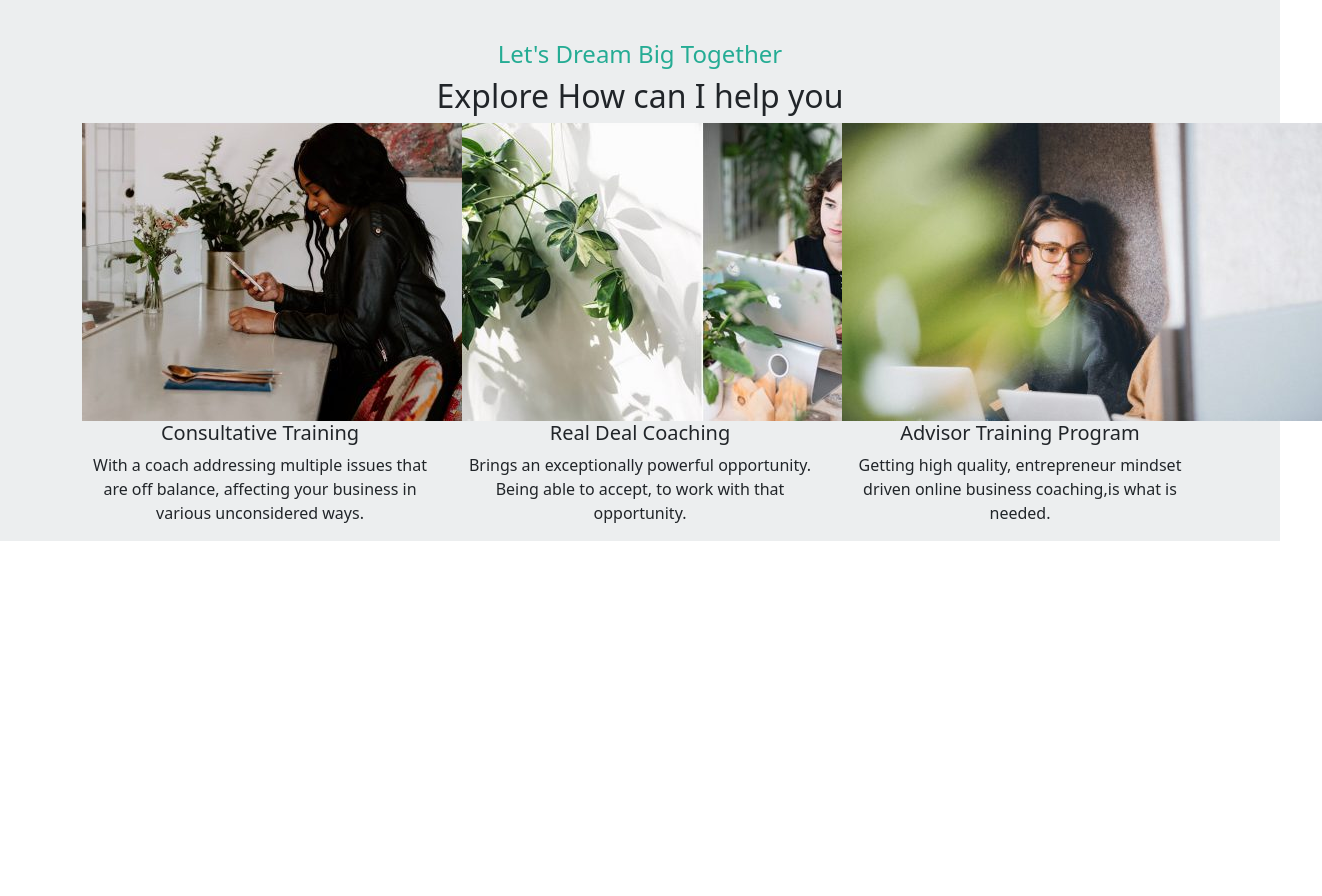
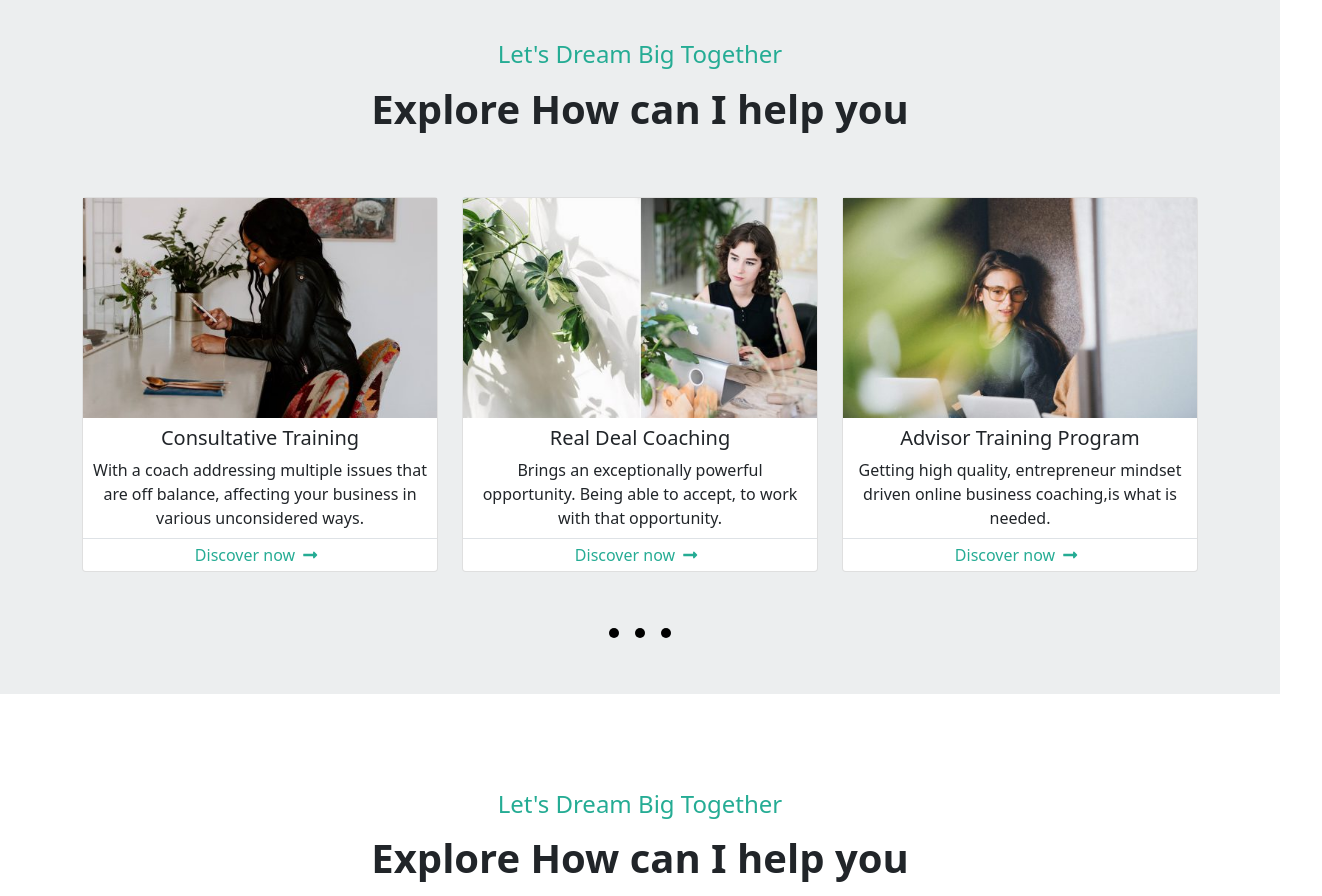
Before and after one commit to Forklein/proj-html-vuejs, a Vue app: page / in a window 1280 px wide. Shown: the part 1540-2436 px from the top of the page, 1322 px wide, since content can reach past the window. Before the commit the page ends 2081 px from the top, so only its background shows below. Built offline with nearby package versions, Linux system fonts and the light colour scheme.

Commit message:
Add coursescard for section courses

```diff
--- /dev/null
+++ b/src/assets/data/dataCourses.js
@@ -0,0 +1,22 @@
+export default [
+    {
+        description: "Learning to Write as a Professional Author",
+        price: "$40.00",
+        image: "02"
+    },
+    {
+        description: "Customer-centric Info-Tech Strategies",
+        price: "Free",
+        image: "03"
+    },
+    {
+        description: "Open Programming Courses for Everyone: Python",
+        price: "$19.00",
+        image: "04"
+    },
+    {
+        description: "Academic Listening and Note-taking",
+        price: "$26.00",
+        image: "06"
+    }
+]
--- /dev/null
+++ b/src/components/CoursesCard.vue
@@ -0,0 +1,21 @@
+<template>
+  <div class="card">
+    <img :src="getImg(data.image)" alt="" />
+    {{ data.price }}
+  </div>
+</template>
+
+<script>
+export default {
+  name: "CoursesCard",
+  props: ["data"],
+  methods: {
+    getImg(image) {
+      return require(`@/assets/images/stock-full-hd-${image}-443x600.jpg`);
+    },
+  },
+};
+</script>
+
+<style scoped lang="scss">
+</style>
--- a/src/components/ExploreCard.vue
+++ b/src/components/ExploreCard.vue
@@ -1,8 +1,23 @@
 <template>
-  <div>
-    <img :src="getImg(data.image)" :alt="data.image" />
-    <h5>{{ data.title }}</h5>
-    <p>{{ data.description }}</p>
+  <div class="card h-100">
+    <img class="img-fluid" :src="getImg(data.image)" :alt="data.image" />
+    <div class="description p-2">
+      <h5>{{ data.title }}</h5>
+      <p class="m-0">{{ data.description }}</p>
+    </div>
+    <div
+      class="
+        box
+        d-flex
+        justify-content-center
+        align-items-center
+        border-top
+        h-100
+      "
+    >
+      <p class="m-0">Discover now</p>
+      <i class="fas fa-long-arrow-alt-right p-2"></i>
+    </div>
   </div>
 </template>
 
@@ -19,4 +34,11 @@ export default {
 </script>
 
 <style scoped lang="scss">
+@import "../assets/scss/_variables.scss";
+
+.card {
+  .box {
+    color: $color-jungle-green;
+  }
+}
 </style>
--- a/src/components/Main.vue
+++ b/src/components/Main.vue
@@ -4,7 +4,7 @@
       <div class="container">
         <div class="row">
           <div class="col-6 d-flex justify-content-center align-items-center">
-            <div class="jumbotron-text">
+            <div class="jumbotron-text text-start">
               <h3>New Challenges, New Skills</h3>
               <h1 class="py-3 fw-bold">
                 BUILD YOUR OWN <br />
@@ -15,7 +15,7 @@
                 Whole-Life Business Coaching for committed <br />
                 entrepreneurs
               </h5>
-              <div class="button w-50 px-3 py-3 rounded">
+              <div class="button w-50 px-3 py-3 rounded text-center">
                 <p class="m-0">Get started today</p>
               </div>
             </div>
@@ -62,13 +62,33 @@
     </section>
     <section class="explore mt-5">
       <div class="container">
-        <div class="row pt-5">
+        <div class="row pt-5 mb-5">
           <h4>Let's Dream Big Together</h4>
-          <h2>Explore How can I help you</h2>
+          <h1 class="p-2 fw-bold">Explore How can I help you</h1>
+        </div>
+        <div class="row mb-5 pb-5">
+          <div v-for="(data, index) in dataExplore" :key="index" class="col-4">
+            <ExploreCard :data="data" />
+          </div>
+          <div class="col-6 mx-auto d-flex justify-content-center mt-5">
+            <div
+              v-for="(data, index) in dataExplore"
+              :key="index"
+              class="ball m-2"
+            ></div>
+          </div>
+        </div>
+      </div>
+    </section>
+    <section class="courses">
+      <div class="container">
+        <div class="row pt-5 mb-5">
+          <h4>Let's Dream Big Together</h4>
+          <h1 class="p-2 fw-bold">Explore How can I help you</h1>
         </div>
         <div class="row">
-          <div v-for="(data, index) in dataExplore" :key="index" class="col-4">
-            <ExploreCard :data="data" />
+          <div v-for="(data, index) in dataCourses" :key="index" class="col-3">
+            <CoursesCard :data="data" />
           </div>
         </div>
       </div>
@@ -80,21 +100,25 @@
 //# Data
 import dataLeading from "@/assets/data/dataLeading.js";
 import dataExplore from "@/assets/data/dataExplore.js";
+import dataCourses from "@/assets/data/dataCourses.js";
 
 //# Components
 import LeadingCard from "@/components/LeadingCard.vue";
 import ExploreCard from "@/components/ExploreCard.vue";
+import CoursesCard from "@/components/CoursesCard.vue";
 
 export default {
   name: "Main",
   components: {
     LeadingCard,
     ExploreCard,
+    CoursesCard,
   },
   data() {
     return {
       dataLeading,
       dataExplore,
+      dataCourses,
     };
   },
 };
@@ -145,6 +169,17 @@ main {
     h4 {
       color: $color-jungle-green;
     }
+    .ball {
+      width: 10px;
+      height: 10px;
+      border-radius: 50%;
+      background-color: black;
+    }
+  }
+  .courses {
+    h4 {
+      color: $color-jungle-green;
+    }
   }
 }
 </style>
```
Also changed, not shown: src/assets/images/stock-full-hd-02-443x600.jpg (renamed from src/assets/images/course-02-443x600.jpg).
